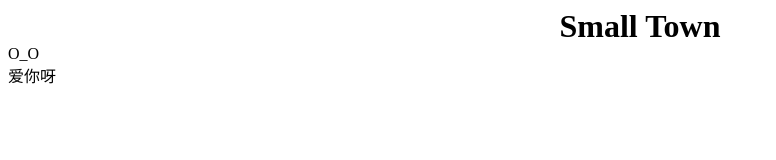
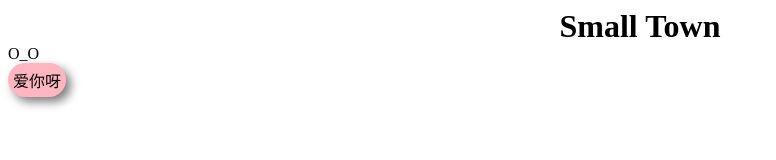
Before and after one commit to smart-town/smart-town.github.io, a plain HTML site: page index.html in a window 1280 px wide. Shown: the whole page, without its empty margins (0-776 px from the left). Drawn offline with Linux system fonts and the light colour scheme.

Commit message:
i just test yixia button...

```diff
--- a/index.html
+++ b/index.html
@@ -6,6 +6,12 @@
 	<meta http-equiv="Content-type" content="text/html;charset=utf-8">
 
 	<style>
+		html {
+			-webkit-user-select: none;
+			-moz-user-select: none;
+			-ms-user-select: none;
+			user-select: none;
+		}
 		header.index-header>h1 {
 			margin:0 auto;
 			width: 50%;
@@ -13,7 +19,11 @@
 			text-align: center;
 		}
 		.myButton {
-			border-radius: 15px;
+			border-radius: 20px;
+			background: lightpink ;
+			box-shadow: 5px 5px 10px rgba(0,0,0,0.5);
+			display: inline-block;
+			padding: 5px;
 		}
 	</style>
 </head>
@@ -28,9 +38,10 @@
 
 	<script>
 		var btn = document.querySelector(".myButton") ;
-		btn.click(function(){
+		btn.setAttribute("onclick","test()");
+		function test(){
 			alert("❤❤❤❤❤");
-		})
+		}
 	</script>
 </body>
 
```
